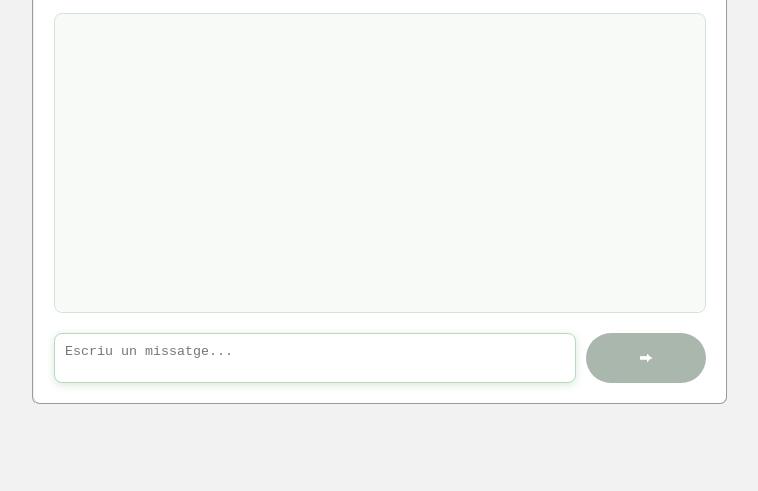
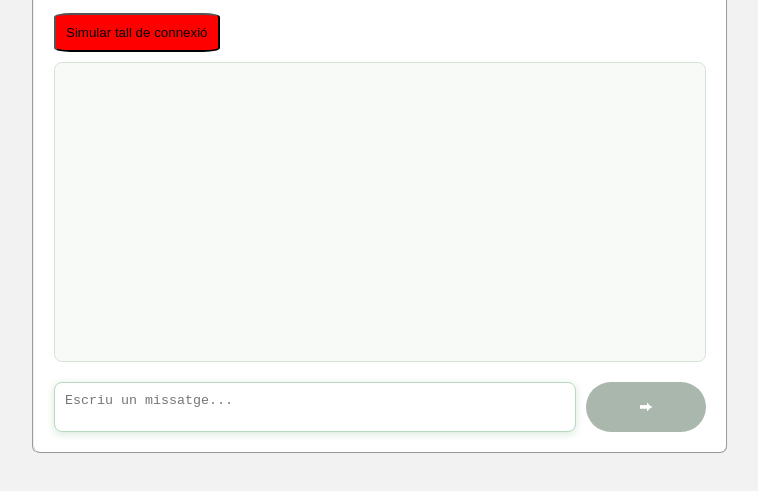
Before and after one commit to a25ramcarmor-source/Socket, a website: page public/index.html in a window 1280 px wide. Both pictures are taken after typing "Sample" into the empty fields and a click on the input "Entrar al Xat". Shown: the part 245-736 px from the top of the page, without its empty margins (260-1018 px from the left). Drawn offline with nearby package versions, Linux system fonts and the light colour scheme; no server answers.

Commit message:
Boto per tallar la connexio.

```diff
--- a/public/css/style.css
+++ b/public/css/style.css
@@ -162,6 +162,19 @@ input[type="submit"]:hover {
     align-self: flex-start;
     background-color: #ffffff;
 }
+#provaDesconnexio{
+    padding: 10px;
+    background-color: red;
+    color: black;
+    margin-bottom: 10px;
+    border-radius: 10%;
+
+}
+#provaDesconnexio:hover{
+    background-color: #e94200;
+    box-shadow: 0 4px 12px rgba(125, 58, 46, 0.35);
+    transform: translateY(-2px);
+}
 
 /* Adaptación para móviles */
 @media (max-width: 600px) {
--- a/public/index.html
+++ b/public/index.html
@@ -59,6 +59,9 @@
 
         <p id="estat">Desconnectat</p>
     </header>
+    <button type="button" id="provaDesconnexio">
+    Simular tall de connexió
+    </button>
 
 
     <!-- ZONA DE MISSATGES -->
--- a/public/js/funcions.js
+++ b/public/js/funcions.js
@@ -1,4 +1,8 @@
-const socket = io();
+const socket = io({
+    reconnectionDelay: 10000,
+    reconnectionDelayMax: 10000,
+    randomizationFactor: 0
+});
 console.log("funcions.js cargado");
 let nom = "";
 const missatges = document.getElementById("missatges");
@@ -15,7 +19,15 @@ zonaXat.hidden = true;
 
 // Cuando Socket.IO se conecta
 socket.on("connect", () => {
-    estat.textContent = "Connectat";
+if (socket.recovered) {
+        estat.textContent = "Connectat — estat recuperat";
+        console.log("socket.recovered:", socket.recovered);
+        console.log("S'ha recuperat l'estat de la connexió.");
+    } else {
+        estat.textContent = "Connectat — sessió nova o estat no recuperat";
+        console.log("socket.recovered:", socket.recovered);
+        console.log("Sessió nova o no s'ha pogut recuperar l'estat.");
+    }
 
     // Solo permitir enviar si ya se ha introducido el nombre
     botoEnviar.disabled = nom === "";
```
Also changed, not shown: app.js (+7 -6 lines).
